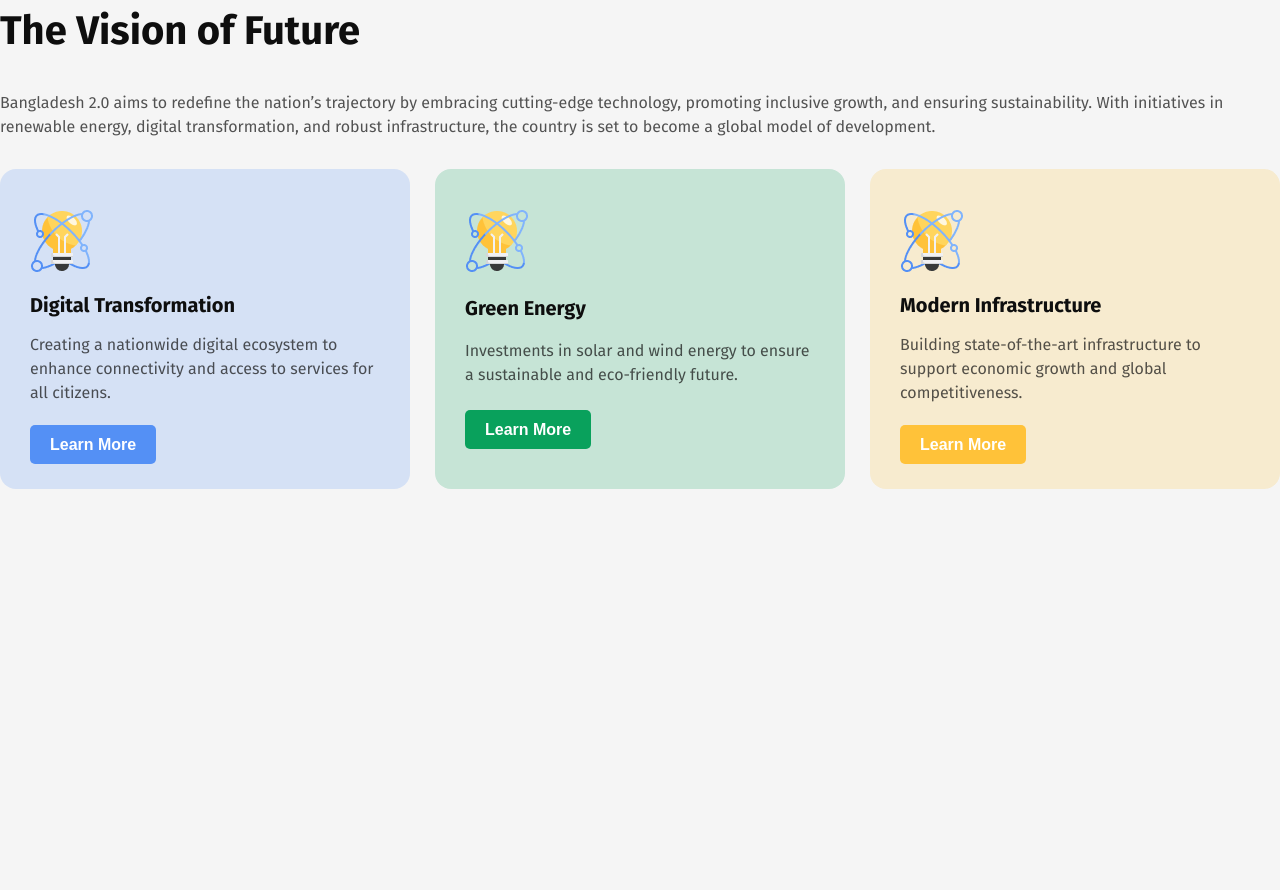
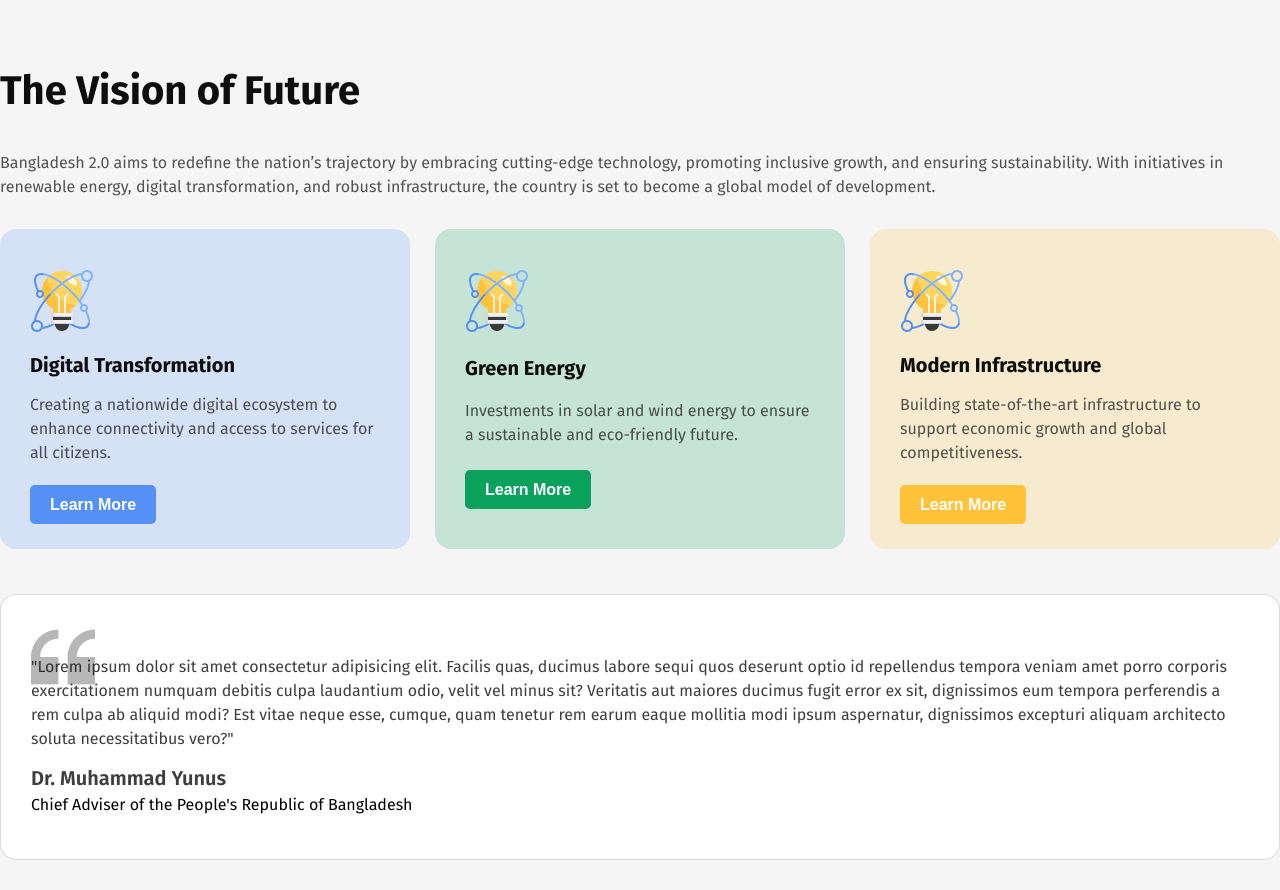
Before and after one commit to rakibhasansohag/a01-bangladesh-2.0, a plain HTML site: page index.html in a window 1280 px wide. Shown: the part 1008-1898 px from the top of the page. Before the commit the page ends 1497 px from the top, so only its background shows below. Drawn offline with Linux system fonts and the light colour scheme.

Commit message:
testemonila qote section done

```diff
--- a/index.html
+++ b/index.html
@@ -105,7 +105,6 @@
 			</div>
 		</section>
 		<!-- The Vision OF Futures -->
-
 		<section class="vision container">
 			<div class="section-title">
 				<h1>
@@ -185,6 +184,23 @@
 			</div>
 		</section>
 
+		<div class="space"></div>
+
+		<section class="testimonial container">
+			<div class="quote-container">
+				<p class="quote-text">
+					"Lorem ipsum dolor sit amet consectetur adipisicing elit. Facilis quas, ducimus labore sequi quos deserunt
+					optio id repellendus tempora veniam amet porro corporis exercitationem numquam debitis culpa laudantium
+					odio, velit vel minus sit? Veritatis aut maiores ducimus fugit error ex sit, dignissimos eum tempora
+					perferendis a rem culpa ab aliquid modi? Est vitae neque esse, cumque, quam tenetur rem earum eaque mollitia
+					modi ipsum aspernatur, dignissimos excepturi aliquam architecto soluta necessitatibus vero?"
+				</p>
+			</div>
+			<div class="author-info">
+				<h3 class="author-name">Dr. Muhammad Yunus</h3>
+				<p class="author-title">Chief Adviser of the People's Republic of Bangladesh</p>
+			</div>
+			</s>
 	</main>
 </body>
 
--- a/styles/style.css
+++ b/styles/style.css
@@ -23,6 +23,10 @@ body {
 .container {
 	max-width: 1280px;
 	margin: 0 auto;
+}
+
+.space {
+	margin: 15px 0;
 }
 
 .button {
@@ -164,6 +168,12 @@ body {
 	opacity: .70;
 }
 
+/* Vision Sections */
+
+.vision {
+	padding: 30px 0;
+}
+
 .vision-cards {
 	display: flex;
 	justify-content: space-between;
@@ -235,3 +245,42 @@ body {
 .yellow-button {
 	background-color: #FFC239;
 }
+
+
+
+/* Testimonial */
+
+.testimonial {
+	padding: 30px;
+	background: #fff;
+	border :1px solid #0E0E0E26;
+	border-radius: 16px;
+	margin-bottom: 30px;
+}
+
+.quote-container {
+	background: url('../assets/quote-bg.png') no-repeat top left, transparent;
+	padding-top: 30px;
+
+}
+
+.quote-text {
+	font-size: 16px;
+	font-weight: 400;
+	line-height: 24px;
+	color: #0E0E0E;
+	opacity: .80;
+}
+
+.author-info {
+	margin:15px 0
+}
+
+.author-name {
+	font-size: 20px;
+	line-height: 24px;
+	color: #0E0E0E;
+	font-weight: 600;
+	margin-bottom: 5px;
+	opacity: .8;
+}
```
